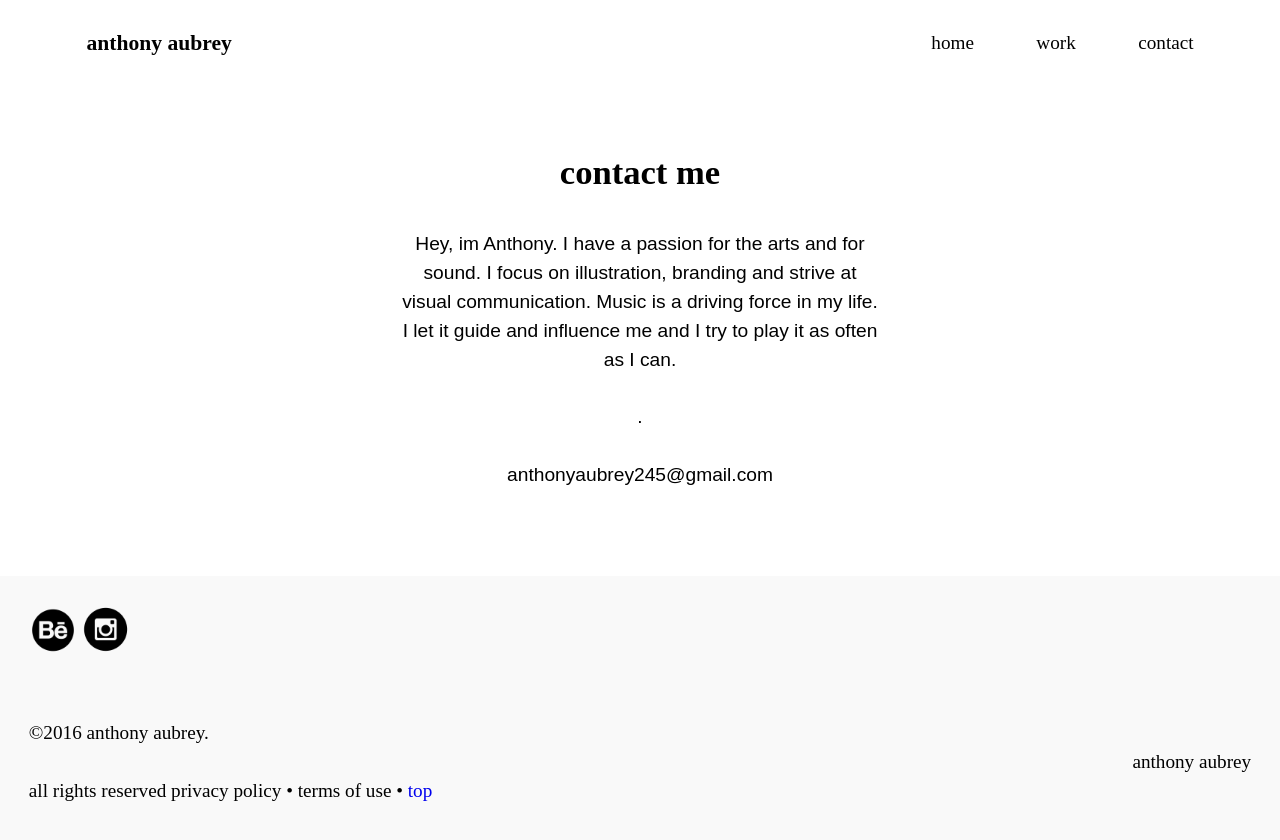
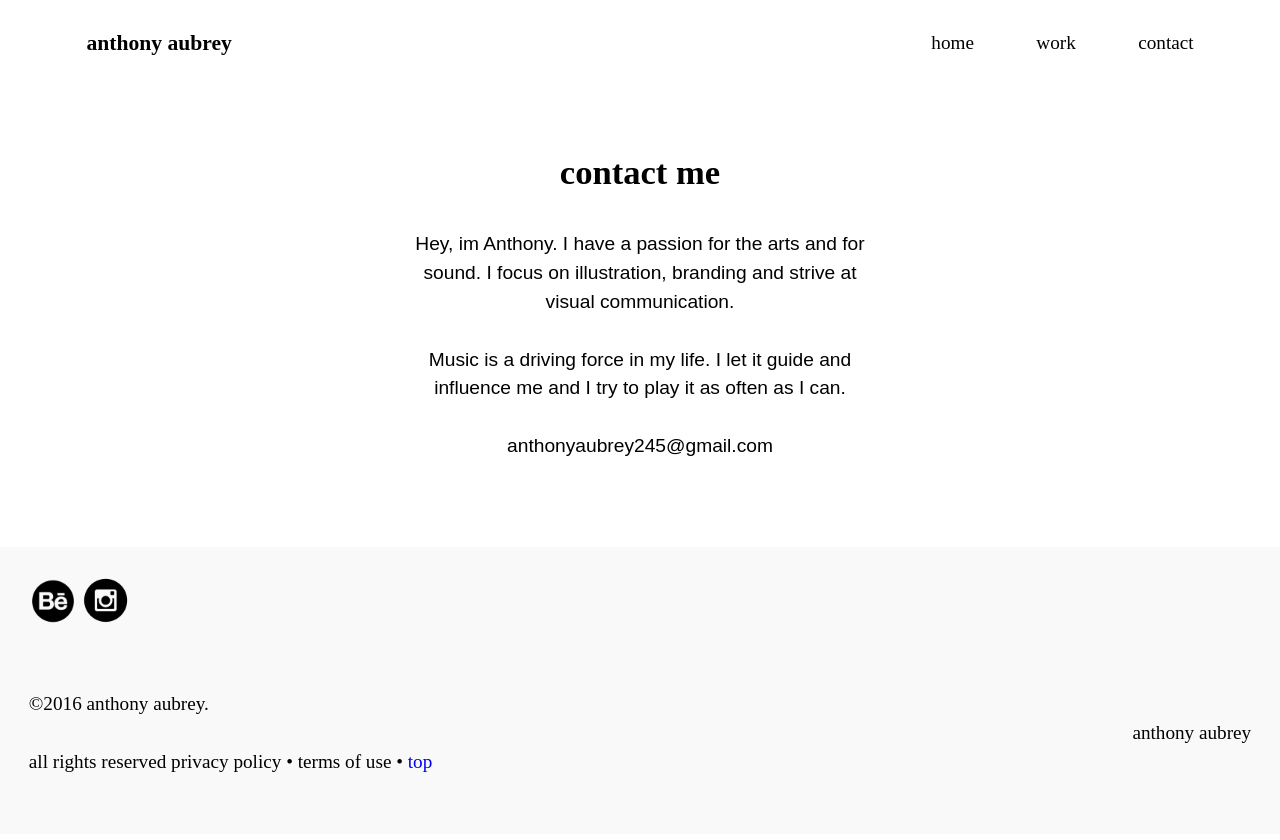
Before and after one commit to anthonyaubrey/portfolio, a Jekyll site: the page built from contact.html, in a window 1280 px wide. Shown: the top 840 px of the page. Built offline with Jekyll 4.4.1, drawn with Linux system fonts in a browser that asks for light colours.

Commit message:
Re format text

```diff
--- a/contact.html
+++ b/contact.html
@@ -5,8 +5,8 @@
 <main role="main" id="main">
   <div class="island-double wrapper text-center">
     <h2 class="exa">contact me</h2>
-    <p class="open-sans">Hey, im Anthony. I have a passion for the arts and for sound. I focus on illustration, branding and strive at visual communication. Music is a driving force in my life. I let it guide and influence me and I try to play it as often as I can. </p>
-    <p class="open-sans">.</p>
+    <p class="open-sans">Hey, im Anthony. I have a passion for the arts and for sound. I focus on illustration, branding and strive at visual communication.</p>
+    <p class="open-sans">Music is a driving force in my life. I let it guide and influence me and I try to play it as often as I can.</p>
     <p class="open-sans">anthonyaubrey245@gmail.com</p>
   </div>
 </main>
```
